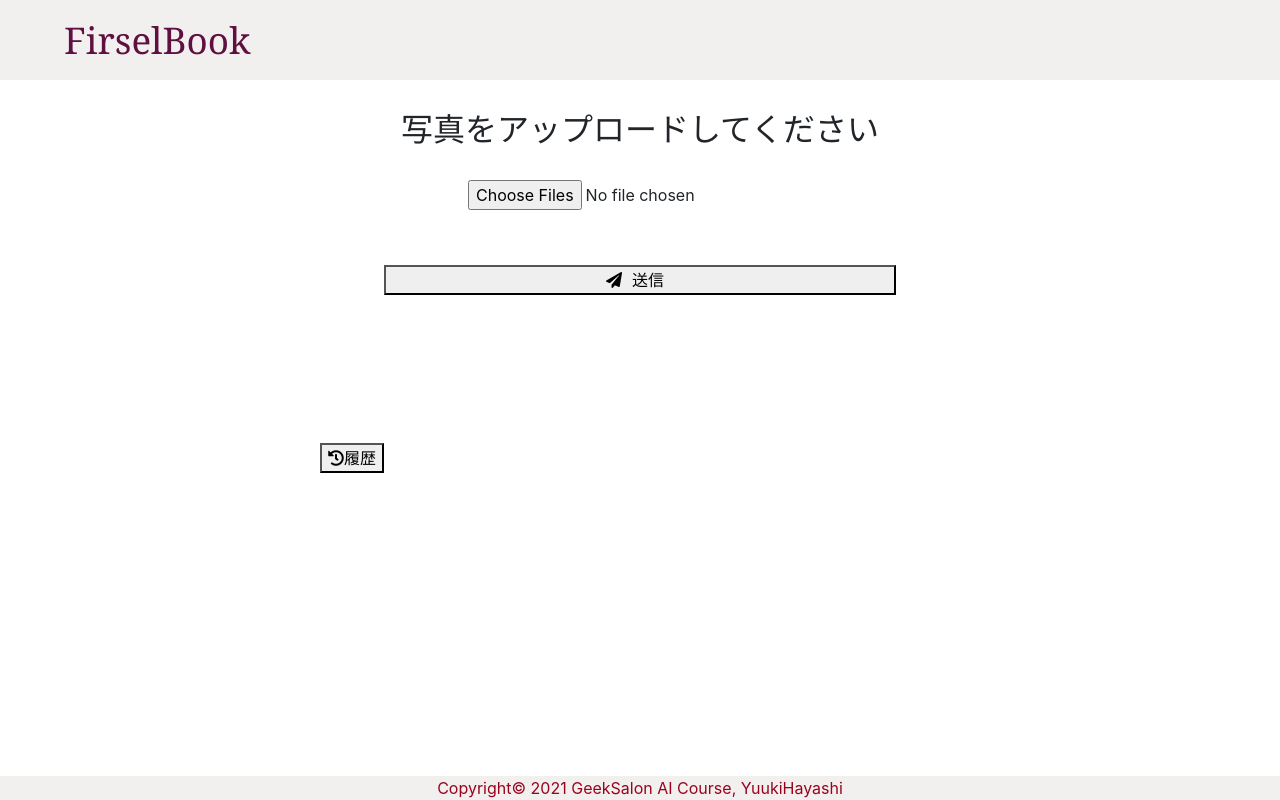
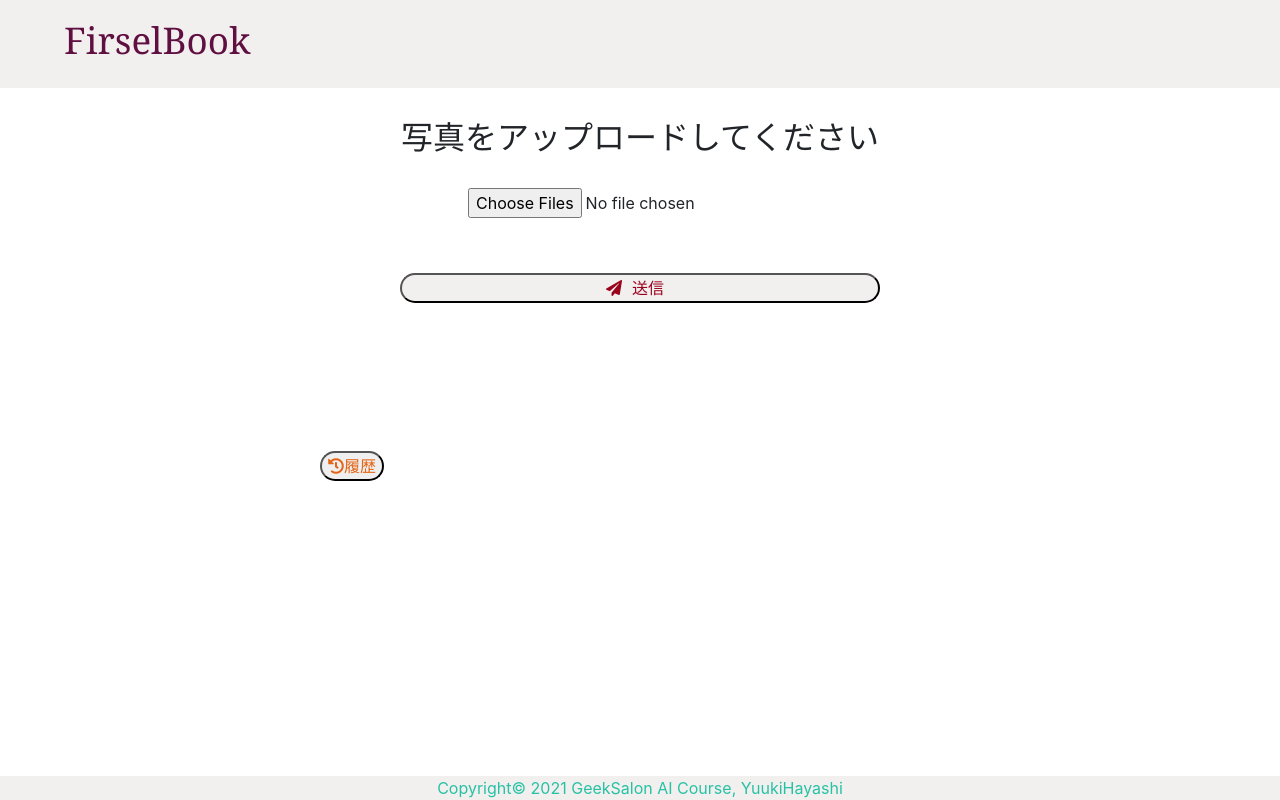
Before and after one commit to YuukiHayashi0510/FirselBook, a Flask app: page / in a window 1280 px wide. Run offline with Flask 2, Linux system fonts and the light colour scheme; parts of the project's set-up code (start-up, migrations or seed data) failed here and were passed over; some libraries are stand-ins or nearby versions.

Commit message:
indexデザイン終わり

```diff
--- a/static/css/style.css
+++ b/static/css/style.css
@@ -1,7 +1,10 @@
+/* layout.html */
+
 header {
     background-color: rgba(241, 237, 237, 0.87);
-    height: 80px;
+    height: 35%;
     line-height: 80px;
+    width: 100%;
 }
 
 header a {
@@ -17,6 +20,21 @@ header a:hover {
     text-decoration: none;
 }
 
+body {
+    background: rgba(241, 237, 237, 0.973);
+}
+
+footer {
+    bottom: 0;
+    position: fixed;
+    width: 100%;
+    color: #27c2a4;
+    background-color: rgba(241, 237, 237, 0.87);
+    text-align: center;
+}
+
+/* index.html */
+
 .upload-form {
     margin: 2% auto;
     text-align: center;
@@ -29,13 +47,21 @@ header a:hover {
 }
 
 #upload_files {
-    margin: 1% 25%;
+    margin: 1% auto;
 }
 
 .submit-btn {
     display: inline-block;
     margin: 2%;
-    width: 50%;
+    width: 60vh;
+    border-radius: 100vh;
+    color: #9a031e;
+    background-color: rgba(241, 237, 237, 0.87);
+}
+
+.submit-btn:hover {
+    background-color: #9a031e;
+    color: rgba(241, 237, 237, 0.87);
 }
 
 .submit-icon {
@@ -47,13 +73,21 @@ header a:hover {
     width: 50%;
 }
 
-footer {
-    bottom: 0;
-    position: fixed;
-    width: 100%;
-    color: #9a031e;
-    background-color: rgba(241, 237, 237, 0.87);
+.history-btn {
+    border-radius: 100vh;
+    color: #e36414;
+}
+
+.history-btn:hover {
+    color: rgba(241, 237, 237, 0.87);
+    background-color: #e36414;
+}
+
+/* result.html */
+
+.result-box {
     text-align: center;
+    margin: 2%;
 }
 
 /* ネザーぽいマゼンタ #5f0f40
--- a/templates/index.html
+++ b/templates/index.html
@@ -4,7 +4,7 @@
 <div class="upload-form">
     <p class="direct-upload">写真をアップロードしてください</p>
     <form action = "/upload" method="post" enctype="multipart/form-data">
-        <input type="file" id="upload_files" name="upload_files" multiple="multiple" required="required" onchange="previewImage(this);">
+        <input type="file" id="upload_files" name="upload_files" multiple="multiple" required="required" onchange="previewImage(this);"><br>
         <img id="preview" style="width: 25%;"><br>
         <button type="submit" value="送信" class="submit-btn">
             <i class="fas fa-paper-plane"></i><span class="submit-icon">送信</span>
@@ -13,7 +13,7 @@
 </div>
 
 <div class="history-box">
-    <button onclick="changeDisplay(this, history)"><i class="fas fa-history"></i>履歴</button><br />
+    <button class="history-btn" onclick="changeDisplay(this, history)"><i class="fas fa-history"></i>履歴</button><br />
 
     <div id="history" style="display: none;">
     {% if enter_images %}
```
Also changed, not shown: templates/result.html (+5 -3 lines).
